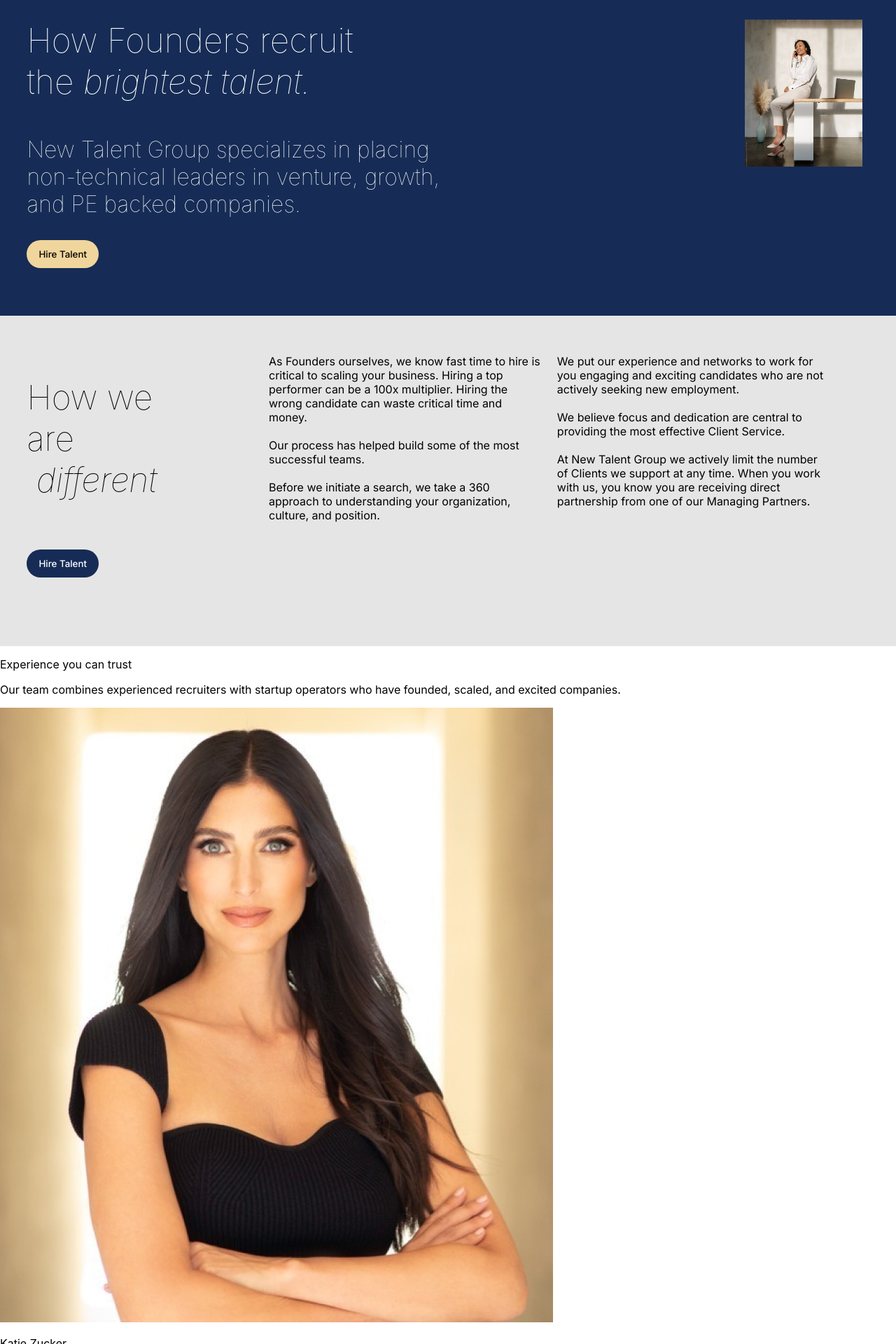
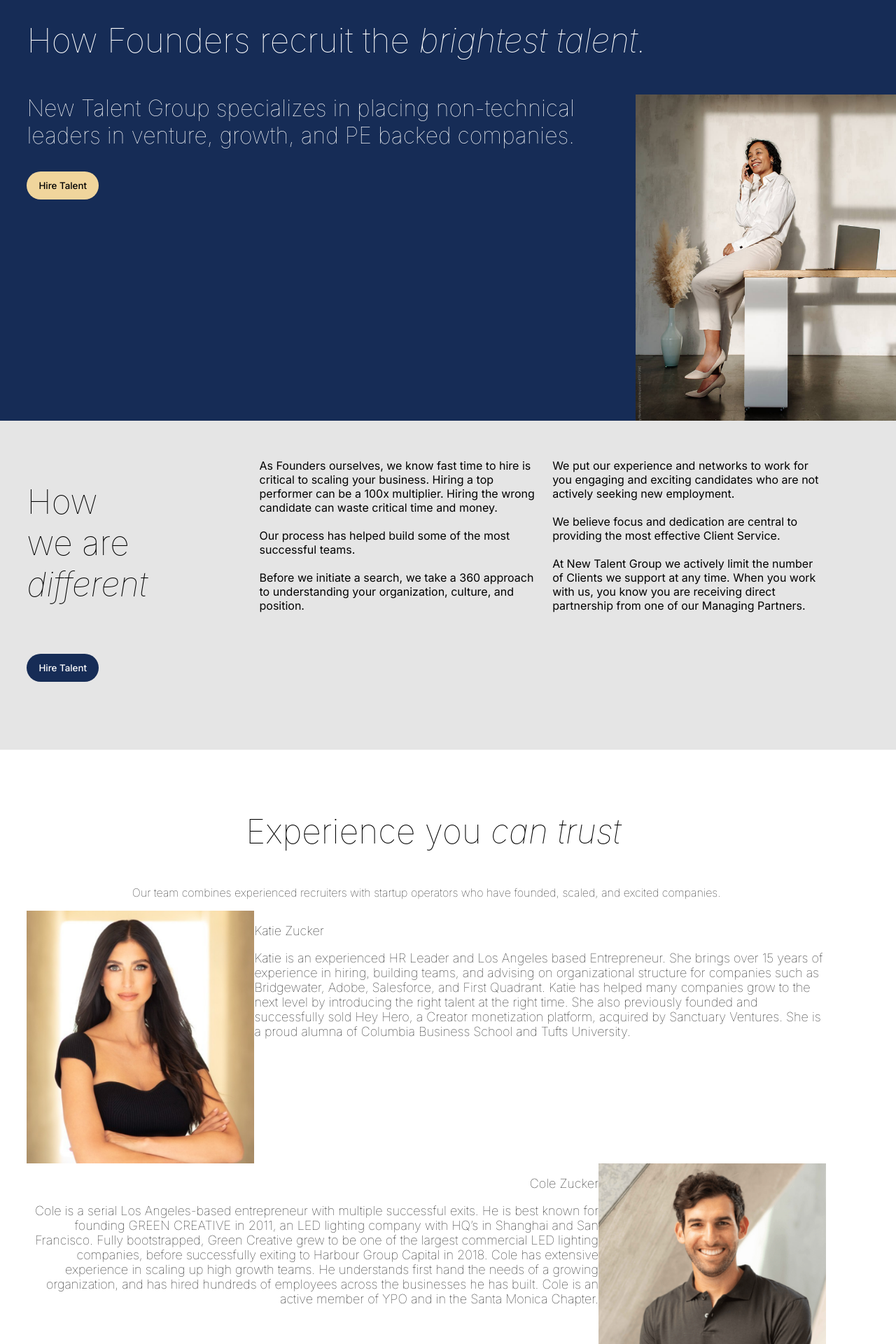
Before and after one commit to itosam/newtalentgroup, a React (Create React App) app: page / in a window 1280 px wide. Shown: the part 100-2020 px from the top of the page at 70% size. Built offline with nearby package versions, Linux system fonts and the light colour scheme; a web font is replaced by a local one.

Commit message:
updates to about section

```diff
--- a/package.json
+++ b/package.json
@@ -3,6 +3,8 @@
   "version": "0.1.0",
   "private": true,
   "dependencies": {
+    "@headlessui/react": "^1.7.7",
+    "@heroicons/react": "^2.0.13",
     "@testing-library/jest-dom": "^5.16.5",
     "@testing-library/react": "^13.4.0",
     "@testing-library/user-event": "^13.5.0",
@@ -11,6 +13,7 @@
     "react-icons": "^4.7.1",
     "react-router-dom": "^6.6.1",
     "react-scripts": "5.0.1",
+    "tailwindcss": "^3.2.4",
     "web-vitals": "^2.1.4"
   },
   "scripts": {
--- a/src/components/About.js
+++ b/src/components/About.js
@@ -5,47 +5,49 @@
   return (
     <div className="about">
       <div>
-        <p>Experience you can trust</p>
+        <p>
+          Experience you <em>can trust</em>
+        </p>
         <p className="infop">
           Our team combines experienced recruiters with startup operators who
           have founded, scaled, and excited companies.
         </p>
 
-        <div className="founder_about">
+        <div className="founder_aboutk">
           <div className="founder_images">
             <img className="katie_img" src={katie} alt="katie" />
           </div>
-          <div>
+          <div className="founder_info">
             <p>Katie Zucker</p>
-          <p className="infop">
+            <p>
               Katie is an experienced HR Leader and Los Angeles based
               Entrepreneur. She brings over 15 years of experience in hiring,
               building teams, and advising on organizational structure for
               companies such as Bridgewater, Adobe, Salesforce, and First
-            Quadrant. Katie has helped many companies grow to the next level by
-            introducing the right talent at the right time. She also previously
-            founded and successfully sold Hey Hero, a Creator monetization
-            platform, acquired by Sanctuary Ventures. She is a proud alumna of
-            Columbia Business School and Tufts University.
+              Quadrant. Katie has helped many companies grow to the next level
+              by introducing the right talent at the right time. She also
+              previously founded and successfully sold Hey Hero, a Creator
+              monetization platform, acquired by Sanctuary Ventures. She is a
+              proud alumna of Columbia Business School and Tufts University.
             </p>
           </div>
         </div>
-        <div className="founder_about">
+        <div className="founder_aboutc">
           <div className="founder_images">
             <img className="cole_img" src={cole} alt="cole" />
           </div>
           <div>
             <p>Cole Zucker</p>
-          <p className="infop">
+            <p className="founder_info">
               Cole is a serial Los Angeles-based entrepreneur with multiple
               successful exits. He is best known for founding GREEN CREATIVE in
               2011, an LED lighting company with HQ’s in Shanghai and San
-            Francisco. Fully bootstrapped, Green Creative grew to be one of the
-            largest commercial LED lighting companies, before successfully
+              Francisco. Fully bootstrapped, Green Creative grew to be one of
+              the largest commercial LED lighting companies, before successfully
               exiting to Harbour Group Capital in 2018. Cole has extensive
               experience in scaling up high growth teams. He understands first
-            hand the needs of a growing organization, and has hired hundreds of
-            employees across the businesses he has built. Cole is an active
+              hand the needs of a growing organization, and has hired hundreds
+              of employees across the businesses he has built. Cole is an active
               member of YPO and in the Santa Monica Chapter.
             </p>
           </div>
--- a/src/components/Home.js
+++ b/src/components/Home.js
@@ -2,23 +2,21 @@
 
 function Home() {
   return (
+    <div>
     <div className="home">
-      <br />
       <div className="container">
         <p className="heading">
           How Founders recruit the&nbsp;<em>brightest talent.</em>
         </p>
+        <img className="hero" src={hero_img} alt="hero" />
         <p className="heading2">
           New Talent Group specializes in placing non-technical leaders in
           venture, growth, and PE backed companies.
         </p>
+        <button className="button1">Hire Talent</button>
+      </div>
+    </div>
 
-        <button className="button1">Hire Talent</button>
-
-      </div>
-      <div className="top_image">
-      <img className="hero" src={hero_img} alt="hero" />
-      </div>
     </div>
   );
 }
--- a/src/components/Info.js
+++ b/src/components/Info.js
@@ -3,7 +3,7 @@
     <div className="info">
       <div className="infosection">
         <p>
-          How we are &nbsp;<em>different</em>
+          How we are <em>different</em>
         </p>
         <button className="button2">Hire Talent</button>
       </div>
--- a/src/index.css
+++ b/src/index.css
@@ -20,15 +20,12 @@
   display: flex;
   padding-left: 3%;
 }
-.container {
-  display: relative;
-  align-items: center;
-}
 
 .heading {
   margin-right: 5rem;
   font-size: 3em;
   font-weight: 100;
+  padding-right: 6rem;
 }
 .heading2 {
   margin-right: 50px;
@@ -37,10 +34,11 @@
 }
 
 .hero {
-  display: flex;
+  display: relative;
   float: right;
   width: 30%;
-  padding: 3rem;
+  z-index: 15;
+  overflow:visible;
 }
 
 .button1 {
@@ -211,12 +209,54 @@
 
 .infop {
   font-family: "Inter", san-serif;
-    padding-right: 20px;
+  padding-right: 20px;
+  font-size:medium;
 }
 
+/* About section */
+
+.about {
+  font-size: 3em;
+  font-weight: 100;
+  text-align: center;
+  padding: 3% 5rem 5rem 3%
+}
+
+.katie_img {
+  display: flex;
+  width: 325px;
+  float: left
+}
+
+.founder_aboutk {
+  font-family: "Inter", san-serif;
+  padding-right: 20px;
+  text-align: left;
+  font-size: large;
+  float: right;
+}
+
+.founder_aboutc {
+  font-family: "Inter", san-serif;
+  padding-right: 20px;
+  text-align: right;
+  font-size: large;
+  float: left;
+}
+
+.cole_img {
+  display: flex;
+  width: 325px;
+  float: right
+}
 /* Contact section */
 
 .contact {
   background-color: #162c56;
   color: #ffffff;
 }
+
+.hiresection {
+  background-color: #F3F5FA;
+  color: black
+}
```
Also changed, not shown: 1 other file (tests, documents, lock files or other folders). Lines whose indentation alone changed are shown as unchanged.
